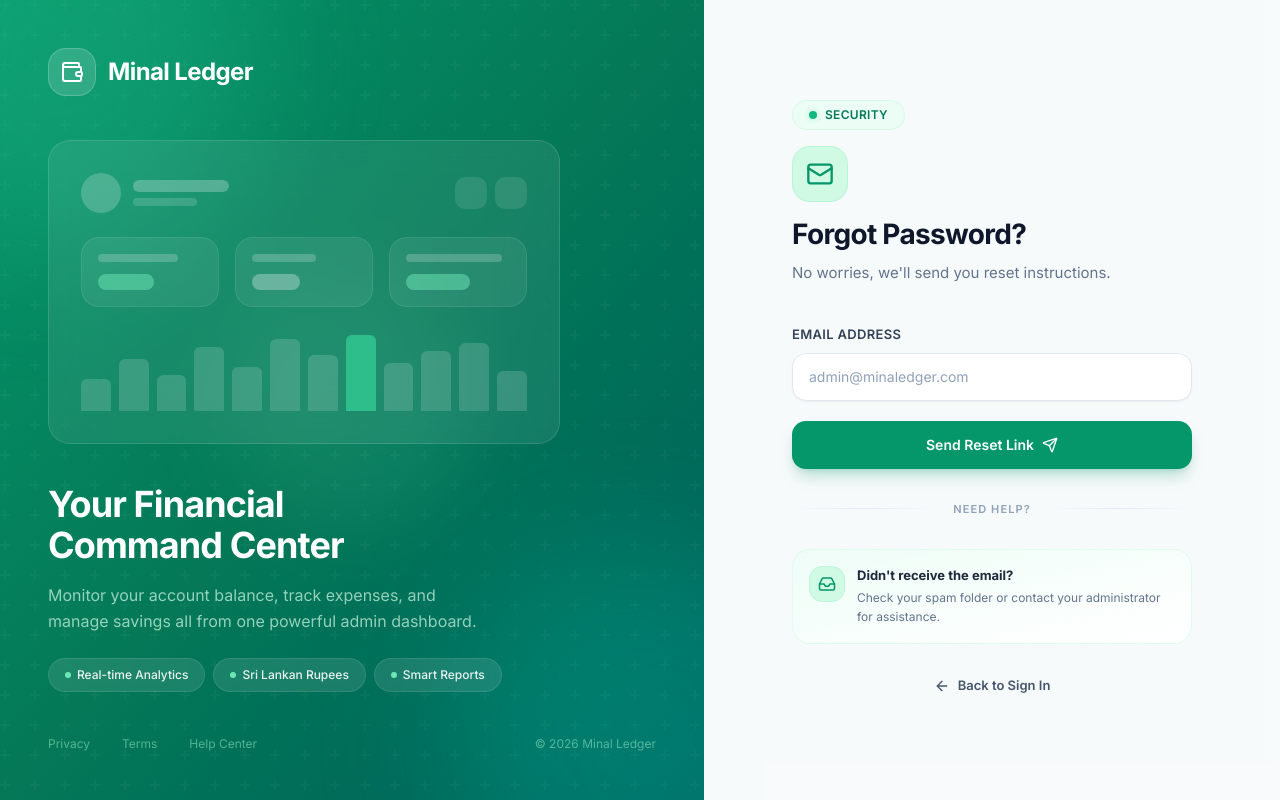
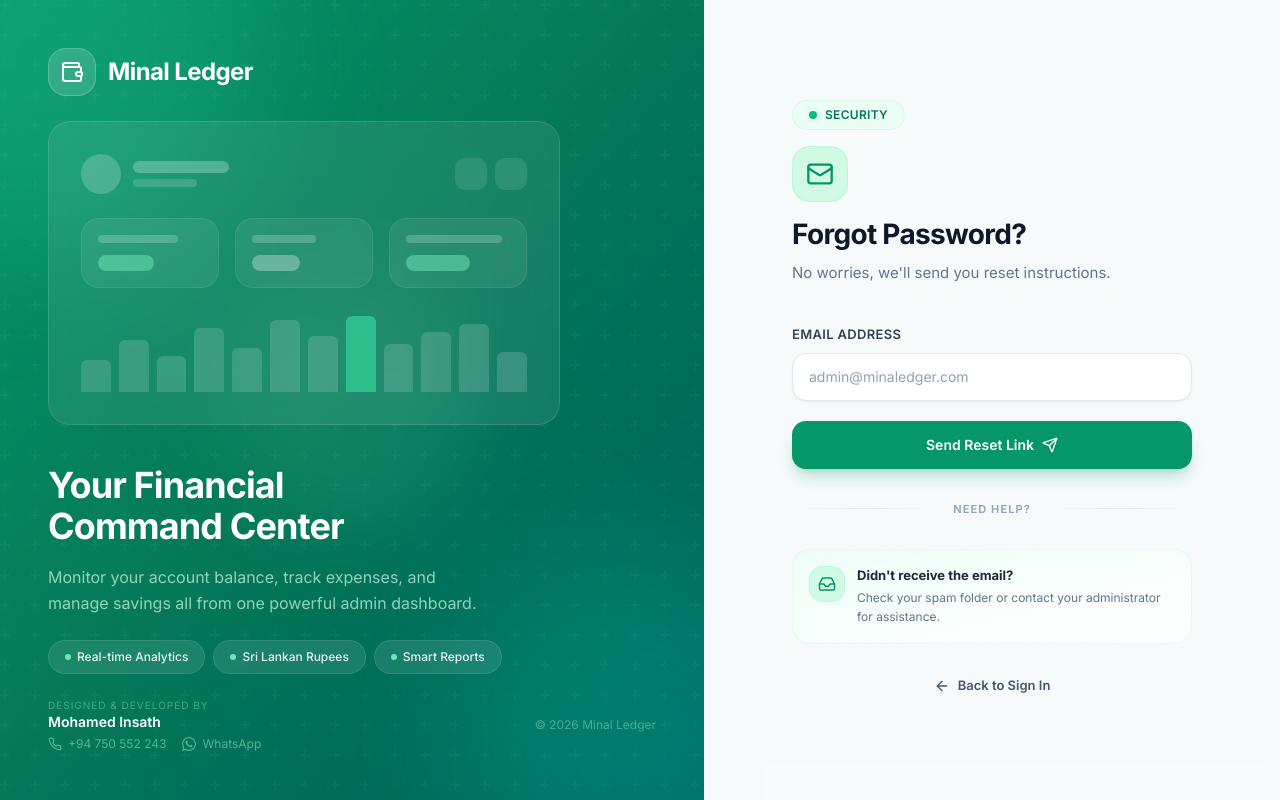
Before and after one commit to Insath97/minal-ledger-frontend, a Next.js app: page /forgot-password in a window 1280 px wide. Built offline with nearby package versions, Linux system fonts and the light colour scheme; no server answers.

Commit message:
feat(frontend): remove manual password setup for new users and add developer contact footer

```diff
--- a/src/app/(auth)/layout.tsx
+++ b/src/app/(auth)/layout.tsx
@@ -104,17 +104,33 @@
           </div>
 
           {/* Footer */}
-          <div className="flex items-center gap-8 text-emerald-200/50 text-xs">
-            <span className="hover:text-emerald-200/80 cursor-pointer transition-colors">Privacy</span>
-            <span className="hover:text-emerald-200/80 cursor-pointer transition-colors">Terms</span>
-            <span className="hover:text-emerald-200/80 cursor-pointer transition-colors">Help Center</span>
-            <span className="ml-auto">© 2026 Minal Ledger</span>
+          <div className="flex items-center justify-between text-xs">
+            <div>
+              <p className="text-[10px] uppercase tracking-widest text-emerald-200/40">Designed & Developed by</p>
+              <a href="https://www.linkedin.com/in/mohamed-insath-90a40724a" target="_blank" rel="noopener noreferrer" className="text-sm font-semibold text-white hover:text-emerald-200 transition-colors">Mohamed Insath</a>
+              <div className="flex items-center gap-4 mt-1">
+                <a href="tel:+94750552243" className="flex items-center gap-1.5 text-[12px] text-emerald-200/50 hover:text-emerald-200 transition-colors">
+                  <svg viewBox="0 0 24 24" fill="none" stroke="currentColor" strokeWidth="2" strokeLinecap="round" strokeLinejoin="round" className="h-3.5 w-3.5">
+                    <path d="M22 16.92v3a2 2 0 0 1-2.18 2 19.79 19.79 0 0 1-8.63-3.07 19.5 19.5 0 0 1-6-6 19.79 19.79 0 0 1-3.07-8.67A2 2 0 0 1 4.11 2h3a2 2 0 0 1 2 1.72 12.84 12.84 0 0 0 .7 2.81 2 2 0 0 1-.45 2.11L8.09 9.91a16 16 0 0 0 6 6l1.27-1.27a2 2 0 0 1 2.11-.45 12.84 12.84 0 0 0 2.81.7A2 2 0 0 1 22 16.92z" />
+                  </svg>
+                  +94 750 552 243
+                </a>
+                <a href="https://wa.me/94750552243" target="_blank" rel="noopener noreferrer" className="flex items-center gap-1.5 text-[12px] text-emerald-200/50 hover:text-emerald-200 transition-colors">
+                  <svg viewBox="0 0 24 24" fill="currentColor" className="h-3.5 w-3.5">
+                    <path d="M17.472 14.382c-.297-.149-1.758-.867-2.03-.967-.273-.099-.471-.148-.67.15-.197.297-.767.966-.94 1.164-.173.199-.347.223-.644.075-.297-.15-1.255-.463-2.39-1.475-.883-.788-1.48-1.761-1.653-2.059-.173-.297-.018-.458.13-.606.134-.133.298-.347.446-.52.149-.174.198-.298.298-.497.099-.198.05-.371-.025-.52-.075-.149-.669-1.612-.916-2.207-.242-.579-.487-.5-.669-.51-.173-.008-.371-.01-.57-.01-.198 0-.52.074-.792.372-.272.297-1.04 1.016-1.04 2.479 0 1.462 1.065 2.875 1.213 3.074.149.198 2.096 3.2 5.077 4.487.709.306 1.262.489 1.694.625.712.227 1.36.195 1.871.118.571-.085 1.758-.719 2.006-1.413.248-.694.248-1.289.173-1.413-.074-.124-.272-.198-.57-.347m-5.421 7.403h-.004a9.87 9.87 0 01-5.031-1.378l-.361-.214-3.741.982.998-3.648-.235-.374a9.86 9.86 0 01-1.51-5.26c.001-5.45 4.436-9.884 9.888-9.884 2.64 0 5.122 1.03 6.988 2.898a9.825 9.825 0 012.893 6.994c-.003 5.45-4.437 9.884-9.885 9.884m8.413-18.297A11.815 11.815 0 0012.05 0C5.495 0 .16 5.335.157 11.892c0 2.096.547 4.142 1.588 5.945L.057 24l6.305-1.654a11.882 11.882 0 005.683 1.448h.005c6.554 0 11.89-5.335 11.893-11.893a11.821 11.821 0 00-3.48-8.413z" />
+                  </svg>
+                  WhatsApp
+                </a>
+              </div>
+            </div>
+            <p className="text-xs text-emerald-200/40">&copy; {new Date().getFullYear()} Minal Ledger</p>
           </div>
         </div>
       </div>
 
       {/* Right Panel - Form */}
-      <div className="flex w-full items-center justify-center bg-slate-50/80 px-6 py-12 lg:w-[45%]">
+      <div className="flex w-full flex-col bg-slate-50/80 px-6 py-12 lg:w-[45%]">
+        <div className="flex flex-1 flex-col items-center justify-center">
           <div className="w-full max-w-[400px]">
             {/* Mobile Logo */}
             <div className="mb-10 flex items-center gap-3 lg:hidden">
@@ -127,5 +143,6 @@
           </div>
         </div>
       </div>
+    </div>
   );
 }
--- a/src/app/(dashboard)/users/create/page.tsx
+++ b/src/app/(dashboard)/users/create/page.tsx
@@ -27,14 +27,9 @@
 const userSchema = z.object({
   name: z.string().min(1, "Name is required").max(255),
   username: z.string().min(1, "Username is required").max(100),
-  email: z.string().email("Invalid email").max(255).optional().or(z.literal("")),
+  email: z.string().email("Invalid email").max(255),
   phone: z.string().max(20).optional().or(z.literal("")),
-  password: z.string().min(6, "Password must be at least 6 characters"),
-  confirm_password: z.string().min(1, "Please confirm your password"),
   role: z.string().optional().or(z.literal("")),
-}).refine((data) => data.password === data.confirm_password, {
-  message: "Passwords don't match",
-  path: ["confirm_password"],
 });
 
 type UserInput = z.infer<typeof userSchema>;
@@ -64,8 +59,6 @@
       username: "",
       email: "",
       phone: "",
-      password: "",
-      confirm_password: "",
       role: "",
     },
   });
@@ -110,9 +103,8 @@
       await createUser({
         name: data.name,
         username: data.username,
-        email: data.email || undefined,
+        email: data.email,
         phone: data.phone || undefined,
-        password: data.password,
         roles: data.role ? [data.role] : [],
       });
       toast("User created successfully", "success");
@@ -172,7 +164,7 @@
               {errors.username && <p className="mt-1 text-xs text-red-500">{errors.username.message}</p>}
             </div>
             <div>
-              <label className="mb-1.5 block text-[13px] font-semibold text-slate-700">Email</label>
+              <label className="mb-1.5 block text-[13px] font-semibold text-slate-700">Email *</label>
               <Input {...register("email")} type="email" placeholder="e.g. john@example.com" className="h-11" />
               {errors.email && <p className="mt-1 text-xs text-red-500">{errors.email.message}</p>}
             </div>
@@ -180,16 +172,11 @@
               <label className="mb-1.5 block text-[13px] font-semibold text-slate-700">Phone</label>
               <Input {...register("phone")} placeholder="e.g. +1234567890" className="h-11" />
             </div>
-            <div>
-              <label className="mb-1.5 block text-[13px] font-semibold text-slate-700">Password *</label>
-              <Input {...register("password")} type="password" placeholder="Min 6 characters" className="h-11" />
-              {errors.password && <p className="mt-1 text-xs text-red-500">{errors.password.message}</p>}
-            </div>
-            <div>
-              <label className="mb-1.5 block text-[13px] font-semibold text-slate-700">Confirm Password *</label>
-              <Input {...register("confirm_password")} type="password" placeholder="Re-enter password" className="h-11" />
-              {errors.confirm_password && <p className="mt-1 text-xs text-red-500">{errors.confirm_password.message}</p>}
-            </div>
+          </div>
+          <div className="mt-4 rounded-xl bg-emerald-50 border border-emerald-100 p-3.5">
+            <p className="text-[13px] text-emerald-700 leading-relaxed">
+              A strong password will be <strong>auto-generated</strong> and sent to the user&apos;s email address. You don&apos;t need to set one manually.
+            </p>
           </div>
         </div>
 
--- a/src/lib/api/users.ts
+++ b/src/lib/api/users.ts
@@ -28,9 +28,9 @@
 export interface CreateUserPayload {
   name: string;
   username: string;
-  email?: string;
+  email: string;
   phone?: string;
-  password: string;
+  password?: string;
   is_active?: boolean;
   can_login?: boolean;
   roles?: string[];
```
Lines whose indentation alone changed are shown as unchanged.
